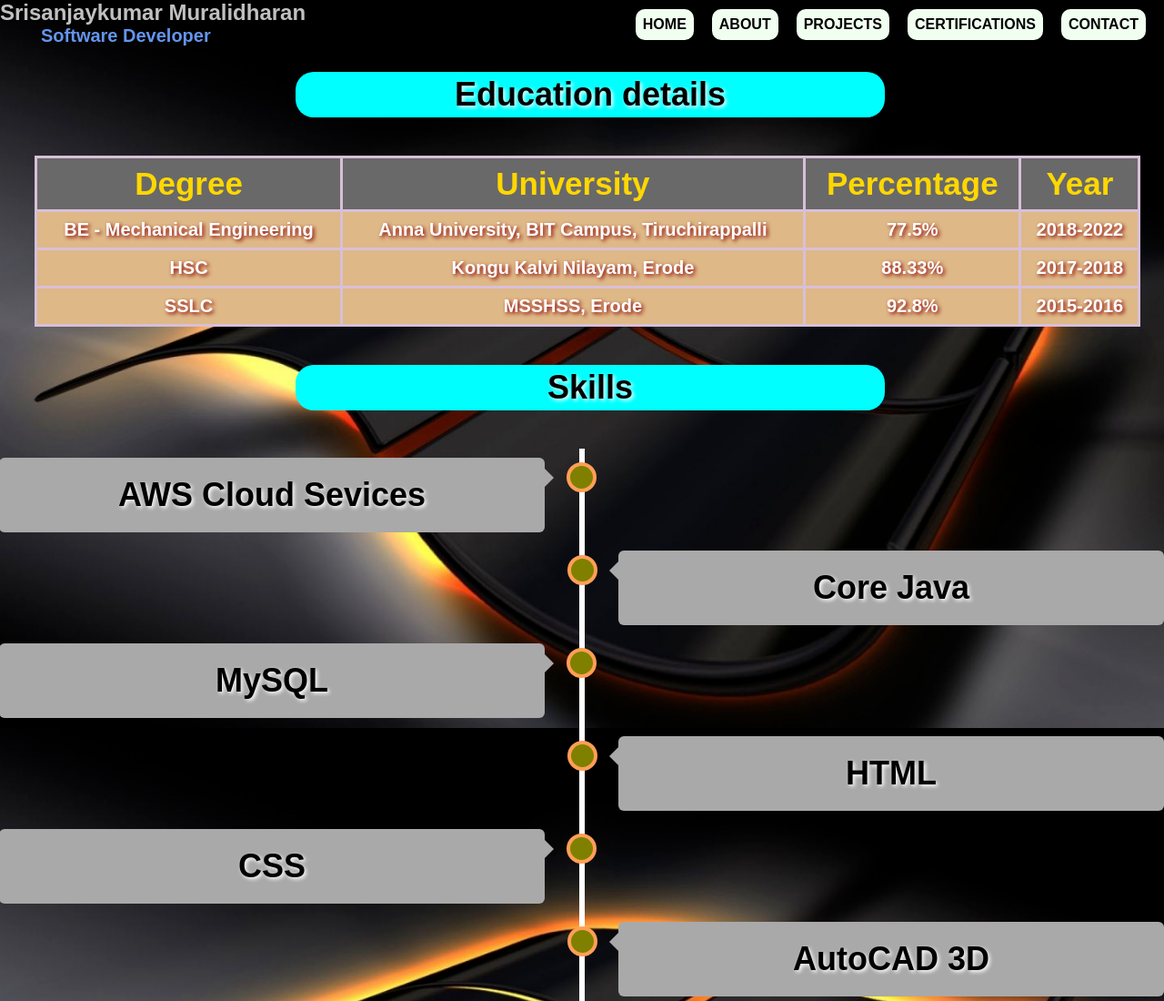
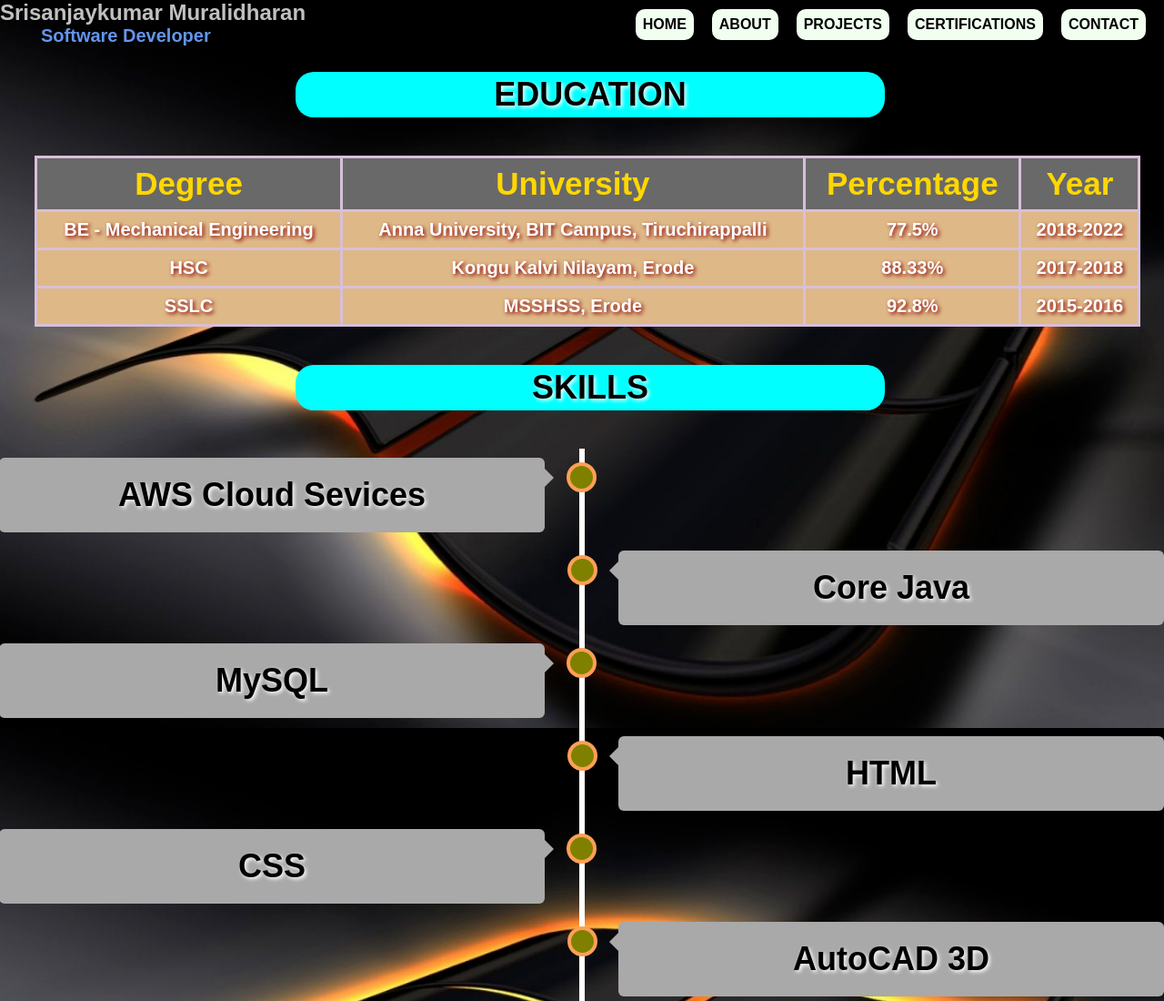
Before and after one commit to SriSanjayKumarM/Srisanjaykumar-Portfolio, a plain HTML site: page about.html in a window 1280 px wide. Shown: the top 1100 px of the page at 91% size. Drawn offline with nearby package versions, Linux system fonts and the light colour scheme.

Commit message:
minor changes

```diff
--- a/about.html
+++ b/about.html
@@ -39,7 +39,7 @@ body  {
 </div>
     <br>
 
-    <h2 class="skills">Education details<h2/>
+    <h2 class="skills">EDUCATION<h2/>
 <br>
     <table>
         <tr>
@@ -69,7 +69,7 @@ body  {
     </table>
         <br>
         <!--Skills -->
-        <h2 class="skills">Skills<h2/><br>
+        <h2 class="skills">SKILLS<h2/><br>
             <div class="timeline">
                 <div class="container left">
                     <div class="content">
```
